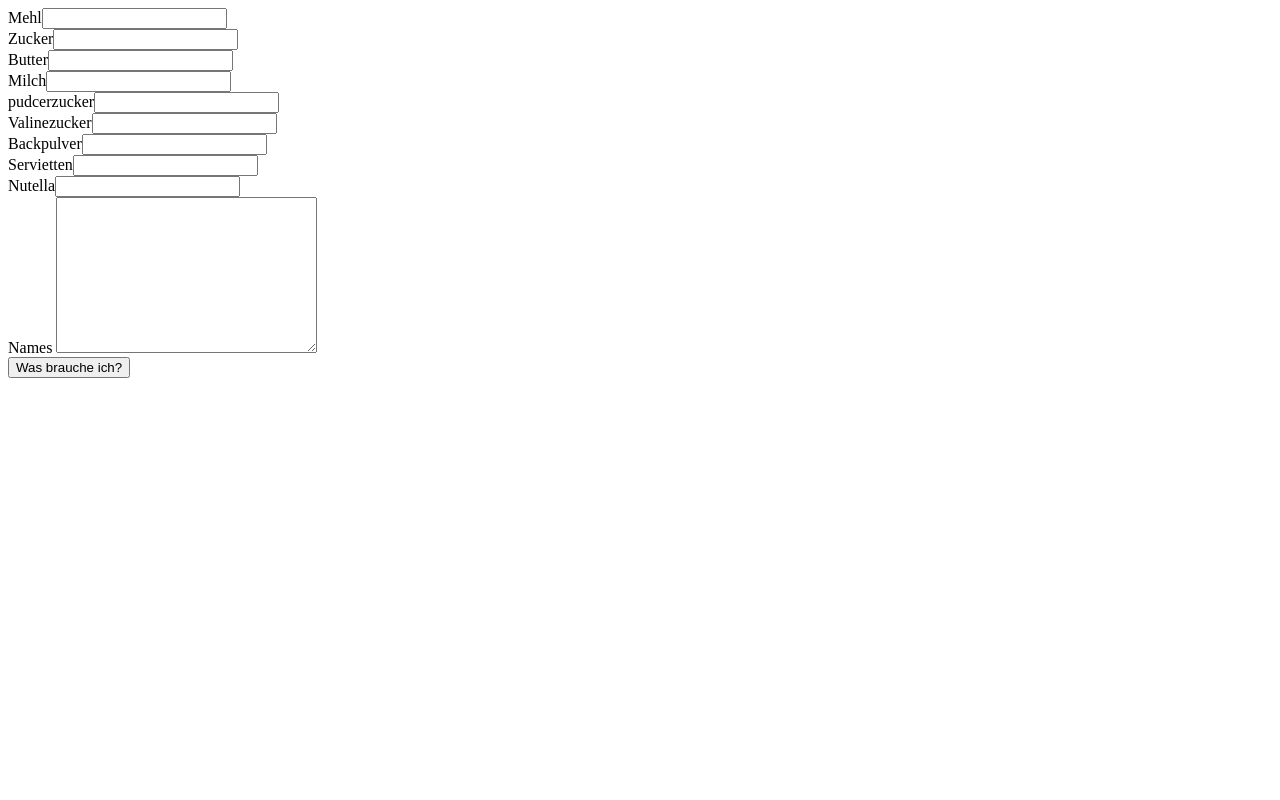
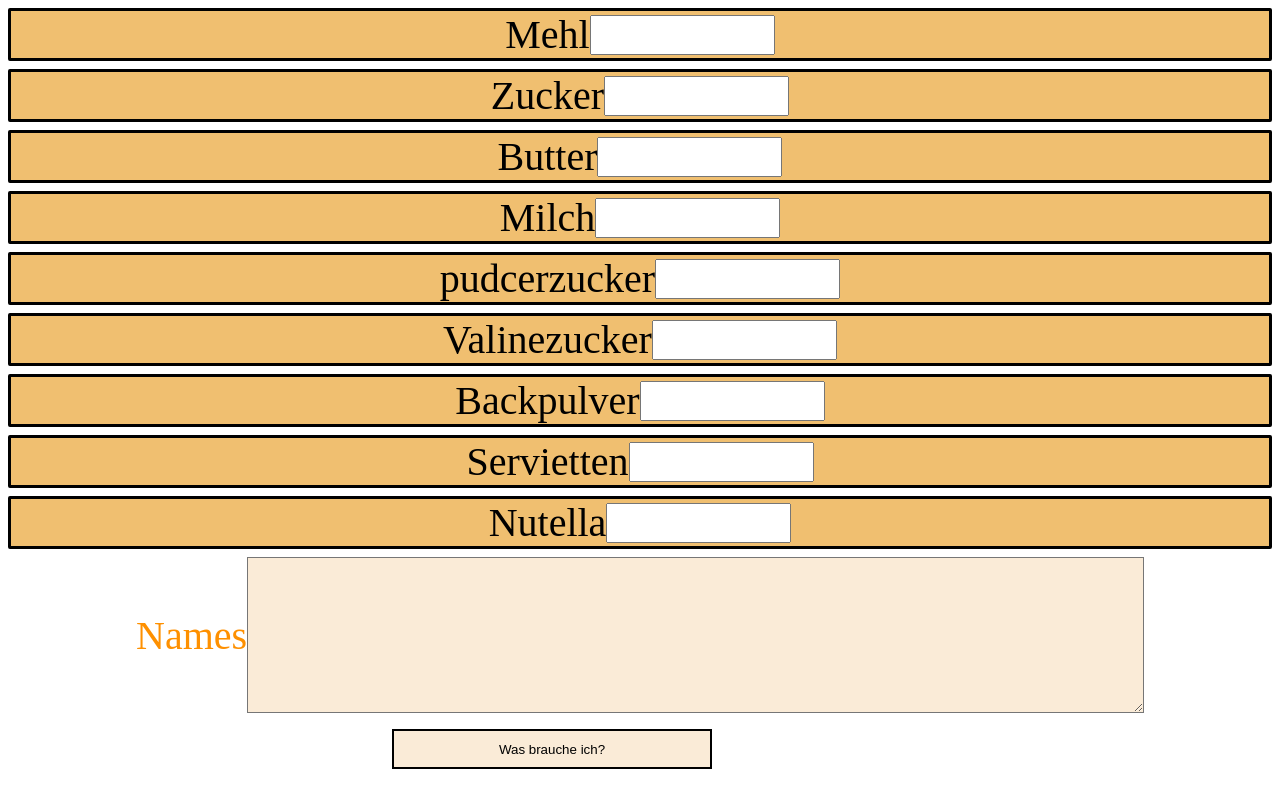
Before and after one commit to Konradpina/Waffeln, a plain HTML site: page index.html in a window 1280 px wide. Drawn offline with Linux system fonts and the light colour scheme.

Commit message:
Add files via upload

```diff
--- a/Waffel.js
+++ b/Waffel.js
@@ -125,6 +125,7 @@ function waffelzutaten(){
 
     document.getElementById("massage").innerHTML=finaltext
     document.getElementById("massage").hidden=false
+    document.getElementById("massage").focus()
 }
 function removespace(textin){
     for(i=0; i<textin.length;i++){
--- a/index.html
+++ b/index.html
@@ -1,43 +1,44 @@
 <html lang="en">
 <head>
+    <link rel="stylesheet" href="./style/waffel.css">
     <meta charset="UTF-8">
     <meta name="viewport" content="width=device-width, initial-scale=1.0">
     <title>Document</title>
 </head>
 <body>
-    <div>
+    <div class="Enter">
         Mehl<input type="number"  id="Mehl" >
     </div>
-    <div>
+    <div class="Enter">
         Zucker<input type="number"  id="Zucker">
     </div>
-    <div>
+    <div class="Enter">
         Butter<input type="number"  id="Butter">
     </div>
-    <div>
+    <div class="Enter">
         Milch<input type="number"  id="Milch">
     </div>
-    <div>
+    <div class="Enter">
         pudcerzucker<input type="number"  id="pudcerzucker">
     </div>
-    <div>
+    <div class="Enter">
         Valinezucker<input type="number"  id="Valinezucker">
     </div>
-    <div>
+    <div class="Enter">
         Backpulver<input type="number"  id="Backpulver">
     </div>
-    <div>
+    <div class="Enter">
         Servietten<input type="number"  id="servietten">
     </div>
-    <div>
+    <div class="Enter">
         Nutella<input type="number"  id="Nutella">
     </div>
-    <div>
+    <div class="Names">
         Names <textarea name="" id="Names" cols="30" rows="10"></textarea>
     </div>
 
     <button onclick="waffelzutaten()">Was brauche ich?</button>
-    <div><textarea hidden id="massage" cols="30" rows="10" placeholder="das ergebniss"></textarea></div>
+    <div class="Finaltext"><textarea hidden id="massage" cols="30" rows="10" placeholder="das ergebniss"></textarea></div>
 </body>
 
 <script src="Waffel.js"></script>
--- /dev/null
+++ b/style/waffel.css
@@ -0,0 +1,58 @@
+.Enter{
+    background-color: rgb(240, 191, 112);
+    border: 3px black solid ;
+    border-radius: 2px;
+    margin-top: 1vh;
+    font-size: 5vh;
+    display: flex;
+    justify-content: center;
+    align-items: center;
+}
+.Enter input{
+    height: 5vh;
+}
+.Names{
+    margin-top: 1vh;
+    margin-left: 10vw;
+    margin-right: 10vw;
+    background-color: rgb(255, 255, 255);
+    display: flex;
+    align-items: center;
+    justify-content: center;
+    color: rgb(254, 144, 0);
+    font-size: 5vh;
+}
+.Names textarea{
+    background-color: antiquewhite;
+    flex:1;
+}
+button{
+    margin-top: 2vh;
+    background-color: antiquewhite;
+    border: black solid 2px;
+    height: 5vh;
+    width: 40vh;
+    margin-left: 30vw;
+    transition: all 0.3s;
+}
+button:hover{
+    background-color: rgb(220, 136, 26);
+    border: black solid 2px;
+    height: 5vh;
+    width: 60vh;
+    margin-left: 20vw;
+    border-radius: 5px;
+}
+.Finaltext{
+    margin-top: 1vh;
+    background-color: rgb(255, 255, 255);
+    display: flex;
+    align-items: center;
+    justify-content: center;
+    margin-left: 10vw;
+    margin-right: 10vw;
+}
+.Finaltext textarea{
+    background-color: antiquewhite;
+    flex:1;
+}
```
